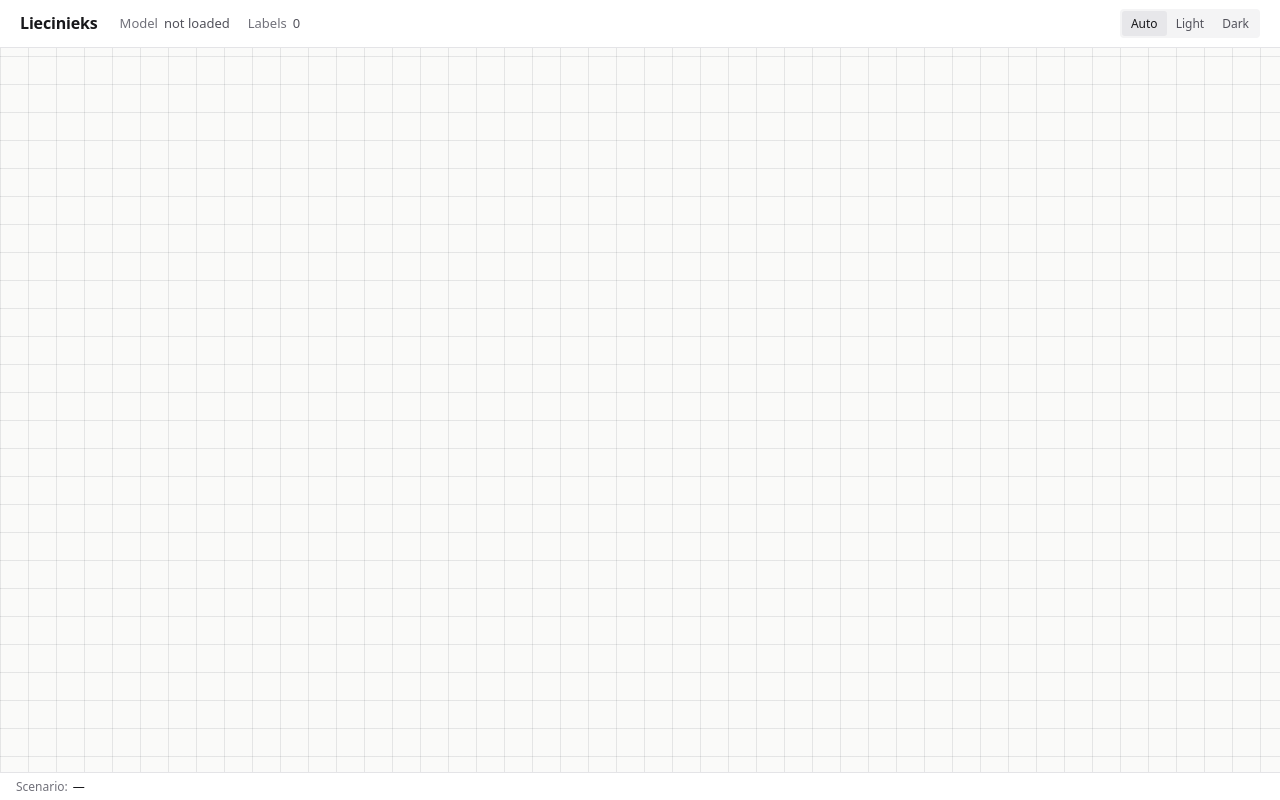
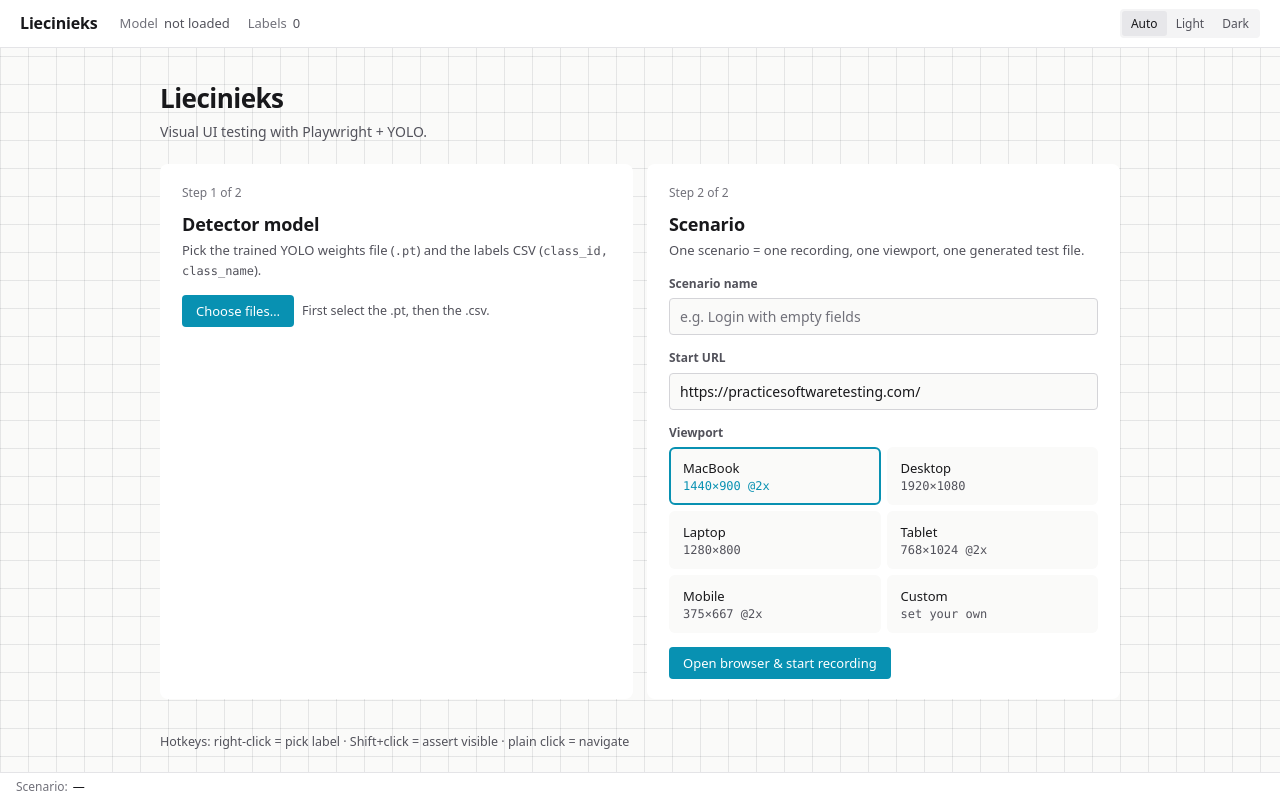
Before and after one commit to davis-veidemanis/liecinieks, a React (Vite) app in the folder app/: page / in a window 1280 px wide. Built offline with nearby package versions, Linux system fonts and the light colour scheme.

Commit message:
Add setup screen

```diff
--- a/app/src/renderer/SetupScreen.tsx
+++ b/app/src/renderer/SetupScreen.tsx
@@ -1 +1,242 @@
-export function SetupScreen(_p: { onContinue: () => void }) { return null; }
+import { useState } from 'react';
+import { useStore } from './store';
+import { liecinieks } from './types-bridge';
+import type { ViewportSize } from '../types';
+import { VIEWPORT_PRESETS } from '../types';
+
+export function SetupScreen({ onContinue }: { onContinue: () => void }) {
+  const labels = useStore((s) => s.labels);
+  const weightsPath = useStore((s) => s.weightsPath);
+  const labelsCsvPath = useStore((s) => s.labelsCsvPath);
+  const setModel = useStore((s) => s.setModel);
+  const startScenario = useStore((s) => s.startScenario);
+  const setNotice = useStore((s) => s.setNotice);
+
+  const [scenarioName, setScenarioName] = useState('');
+  const [startUrl, setStartUrl] = useState('https://practicesoftwaretesting.com/');
+  const [presetIdx, setPresetIdx] = useState<number | 'custom'>(0);
+  const [customWidth, setCustomWidth] = useState(1440);
+  const [customHeight, setCustomHeight] = useState(900);
+  const [customDsf, setCustomDsf] = useState(2);
+
+  async function chooseModel() {
+    try {
+      const data = await liecinieks.loadModel();
+      if (!data) return;
+      setModel(data);
+      setNotice(`Loaded ${data.labels.length} labels.`);
+    } catch (err) {
+      setNotice('Failed to load model: ' + (err as Error).message);
+    }
+  }
+
+  function startNew() {
+    if (!scenarioName.trim()) {
+      setNotice('Scenario needs a name.');
+      return;
+    }
+    if (!startUrl.trim()) {
+      setNotice('Start URL is required.');
+      return;
+    }
+    try {
+      const u = new URL(startUrl.trim());
+      if (!['http:', 'https:'].includes(u.protocol)) {
+        setNotice('Start URL must use http:// or https://.');
+        return;
+      }
+    } catch {
+      setNotice('Start URL is not a valid URL.');
+      return;
+    }
+    if (labels.length === 0) {
+      setNotice('Load a YOLO model + labels CSV first.');
+      return;
+    }
+    let viewport: ViewportSize;
+    let deviceScaleFactor: number;
+    if (presetIdx === 'custom') {
+      if (!Number.isFinite(customWidth) || customWidth < 200 || customWidth > 8000) {
+        setNotice('Custom width must be between 200 and 8000.');
+        return;
+      }
+      if (!Number.isFinite(customHeight) || customHeight < 200 || customHeight > 8000) {
+        setNotice('Custom height must be between 200 and 8000.');
+        return;
+      }
+      if (!Number.isFinite(customDsf) || customDsf <= 0 || customDsf > 4) {
+        setNotice('Custom scale factor must be > 0 and ≤ 4.');
+        return;
+      }
+      viewport = { width: Math.round(customWidth), height: Math.round(customHeight) };
+      deviceScaleFactor = customDsf;
+    } else {
+      const preset = VIEWPORT_PRESETS[presetIdx];
+      viewport = preset.size;
+      deviceScaleFactor = preset.deviceScaleFactor;
+    }
+    startScenario({
+      name: scenarioName.trim(),
+      viewport,
+      deviceScaleFactor,
+      startUrl: startUrl.trim(),
+    });
+    onContinue();
+  }
+
+  return (
+    <div style={{ width: '100%', maxWidth: 960 }}>
+      <div className="setup-heading">
+        <h1>Liecinieks</h1>
+        <p>Visual UI testing with Playwright + YOLO.</p>
+      </div>
+
+      <div className="setup-grid">
+        <section className="panel">
+          <div className="panel-header">
+            <span className="panel-tag">Step 1 of 2</span>
+          </div>
+          <h2 className="panel-title">Detector model</h2>
+          <p className="panel-sub">
+            Pick the trained YOLO weights file (<span className="mono">.pt</span>) and the
+            labels CSV (<span className="mono">class_id, class_name</span>).
+          </p>
+
+          {weightsPath ? (
+            <>
+              <div className="model-loaded">
+                <div className="kv">
+                  <span className="k">Weights:</span>
+                  <span className="v">{weightsPath}</span>
+                </div>
+                <div className="kv">
+                  <span className="k">Labels CSV:</span>
+                  <span className="v">{labelsCsvPath}</span>
+                </div>
+              </div>
+
+              <div className="label-count">
+                <span><b>{labels.length}</b> classes loaded</span>
+                <span className="spacer" />
+                <button className="ghost sm" onClick={chooseModel}>Replace…</button>
+              </div>
+            </>
+          ) : (
+            <div className="button-row">
+              <button className="primary" onClick={chooseModel}>Choose files…</button>
+              <span className="muted">First select the .pt, then the .csv.</span>
+            </div>
+          )}
+        </section>
+
+        <section className="panel">
+          <div className="panel-header">
+            <span className="panel-tag">Step 2 of 2</span>
+          </div>
+          <h2 className="panel-title">Scenario</h2>
+          <p className="panel-sub">
+            One scenario = one recording, one viewport, one generated test file.
+          </p>
+
+          <label className="field">
+            <span className="field-label">Scenario name</span>
+            <input
+              type="text"
+              value={scenarioName}
+              onChange={(e) => setScenarioName(e.target.value)}
+              placeholder="e.g. Login with empty fields"
+              maxLength={80}
+            />
+          </label>
+
+          <label className="field">
+            <span className="field-label">Start URL</span>
+            <input
+              type="url"
+              value={startUrl}
+              onChange={(e) => setStartUrl(e.target.value)}
+              placeholder="https://…"
+            />
+          </label>
+
+          <label className="field">
+            <span className="field-label">Viewport</span>
+            <div className="viewport-grid">
+              {VIEWPORT_PRESETS.map((p, i) => (
+                <button
+                  type="button"
+                  key={p.name}
+                  className={'viewport-tile' + (presetIdx === i ? ' active' : '')}
+                  onClick={() => setPresetIdx(i)}
+                >
+                  <span className="vt-name">{p.name.split(' ')[0]}</span>
+                  <span className="vt-dims">
+                    {p.size.width}×{p.size.height}
+                    {p.deviceScaleFactor > 1 ? ` @${p.deviceScaleFactor}x` : ''}
+                  </span>
+                </button>
+              ))}
+              <button
+                type="button"
+                className={'viewport-tile' + (presetIdx === 'custom' ? ' active' : '')}
+                onClick={() => setPresetIdx('custom')}
+              >
+                <span className="vt-name">Custom</span>
+                <span className="vt-dims">
+                  {presetIdx === 'custom'
+                    ? `${customWidth}×${customHeight}${customDsf > 1 ? ` @${customDsf}x` : ''}`
+                    : 'set your own'}
+                </span>
+              </button>
+            </div>
+            {presetIdx === 'custom' && (
+              <div className="custom-viewport">
+                <label className="cv-cell">
+                  <span>Width</span>
+                  <input
+                    type="number"
+                    min={200}
+                    max={8000}
+                    value={customWidth}
+                    onChange={(e) => setCustomWidth(parseInt(e.target.value, 10) || 0)}
+                  />
+                </label>
+                <label className="cv-cell">
+                  <span>Height</span>
+                  <input
+                    type="number"
+                    min={200}
+                    max={8000}
+                    value={customHeight}
+                    onChange={(e) => setCustomHeight(parseInt(e.target.value, 10) || 0)}
+                  />
+                </label>
+                <label className="cv-cell">
+                  <span>Scale (DPR)</span>
+                  <input
+                    type="number"
+                    min={0.5}
+                    max={4}
+                    step={0.5}
+                    value={customDsf}
+                    onChange={(e) => setCustomDsf(parseFloat(e.target.value) || 0)}
+                  />
+                </label>
+              </div>
+            )}
+          </label>
+
+          <div className="button-row" style={{ marginTop: 14 }}>
+            <button className="primary" onClick={startNew}>
+              Open browser & start recording
+            </button>
+          </div>
+        </section>
+      </div>
+
+      <p className="muted" style={{ marginTop: 20 }}>
+        Hotkeys: right-click = pick label · Shift+click = assert visible · plain click = navigate
+      </p>
+    </div>
+  );
+}
```
